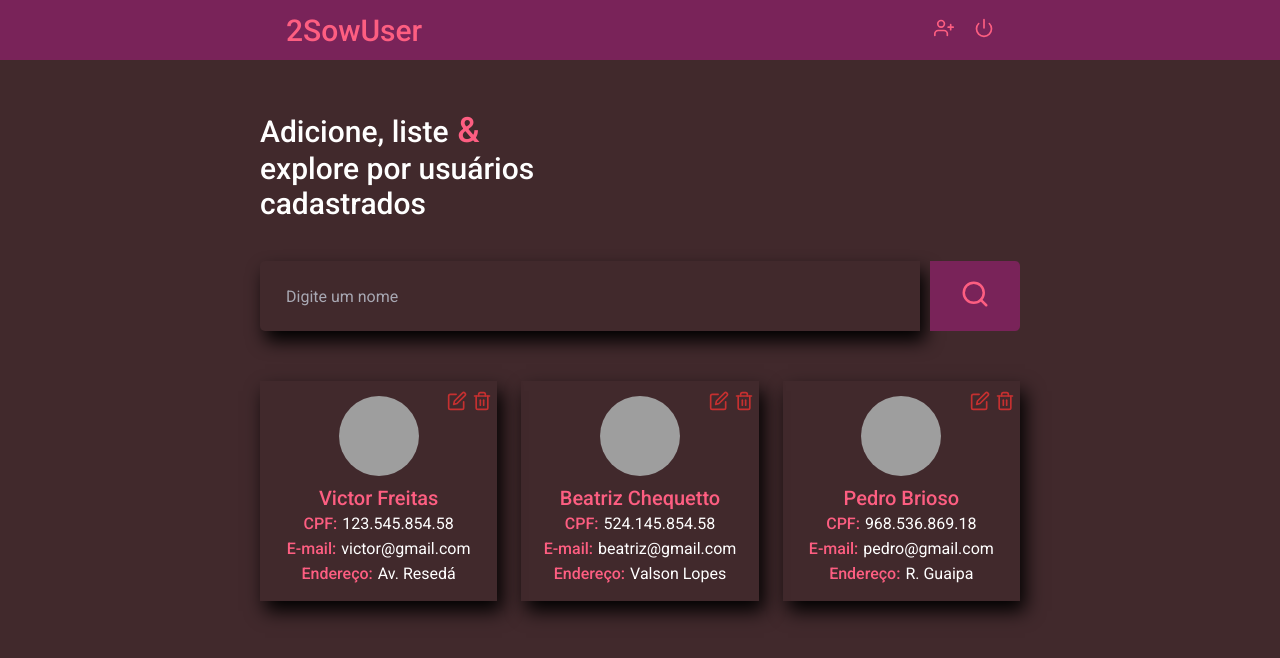
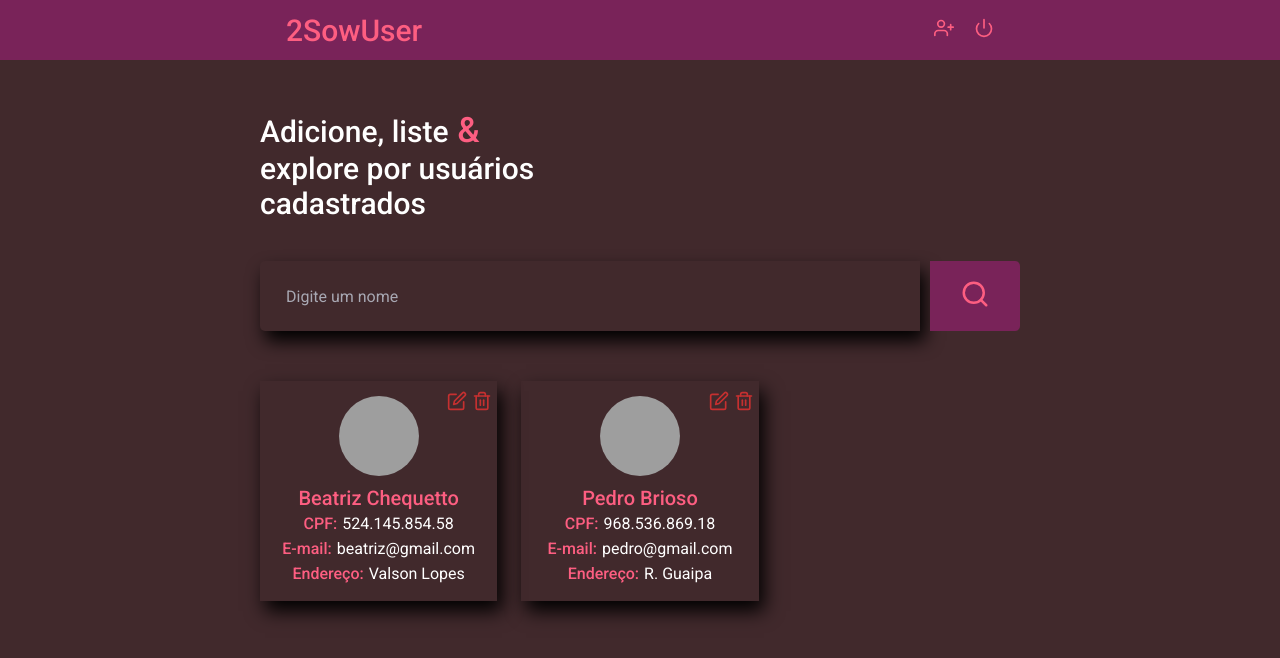
Before and after one commit to cnfreitax/2sow-test, a React (Create React App) app: page /dashboard in a window 1280 px wide. Shown: the top 658 px of the page. Built offline with nearby package versions, Linux system fonts and the light colour scheme; data requests are answered from the project's data file; sample sign-in values are in the browser's storage; grey boxes are pictures that could not be loaded.

Commit message:
add id in user and alter cpf to id in handleDeleteUser function

```diff
--- a/db.json
+++ b/db.json
@@ -1,17 +1,7 @@
 {
   "usuarios": [
     {
-      "name": "Victor Freitas",
-      "cpf": "123.545.854.58",
-      "email": "victor@gmail.com",
-      "address": {
-        "cep": "12152-545",
-        "streat": "Av. Resedá",
-        "neighborhood": "Portal dos Ipes",
-        "city": "Cajamar"
-      }
-    },
-    {
+      "id": "2",
       "name": "Beatriz Chequetto",
       "cpf": "524.145.854.58",
       "email": "beatriz@gmail.com",
@@ -23,6 +13,7 @@
       }
     },
     {
+      "id": "3",
       "name": "Pedro Brioso",
       "cpf": "968.536.869.18",
       "email": "pedro@gmail.com",
--- a/src/pages/Dashboard/index.tsx
+++ b/src/pages/Dashboard/index.tsx
@@ -21,6 +21,7 @@ import {
 } from './styles';
 
 interface User {
+  id: string;
   name: string;
   cpf: string;
   email: string;
@@ -48,9 +49,9 @@ const Dashboard: React.FC = () => {
   }, []);
 
   const handleDeleteUser = useCallback(
-    (cpf) => {
-      api.delete(`usuarios/${cpf}`);
-      setUsers(users.filter((user) => user.cpf !== cpf));
+    (id) => {
+      api.delete(`usuarios/${id}`);
+      setUsers(users.filter((user) => user.id !== id));
     },
     [users],
   );
@@ -90,10 +91,7 @@ const Dashboard: React.FC = () => {
                 <button type="button">
                   <FiEdit />
                 </button>
-                <button
-                  onClick={() => handleDeleteUser(user.cpf)}
-                  type="button"
-                >
+                <button onClick={() => handleDeleteUser(user.id)} type="button">
                   <FiTrash2 />
                 </button>
               </Options>
```
